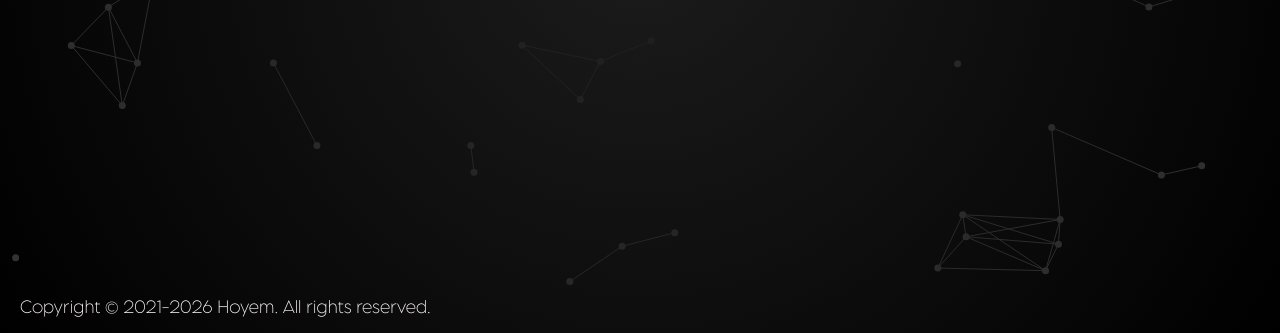
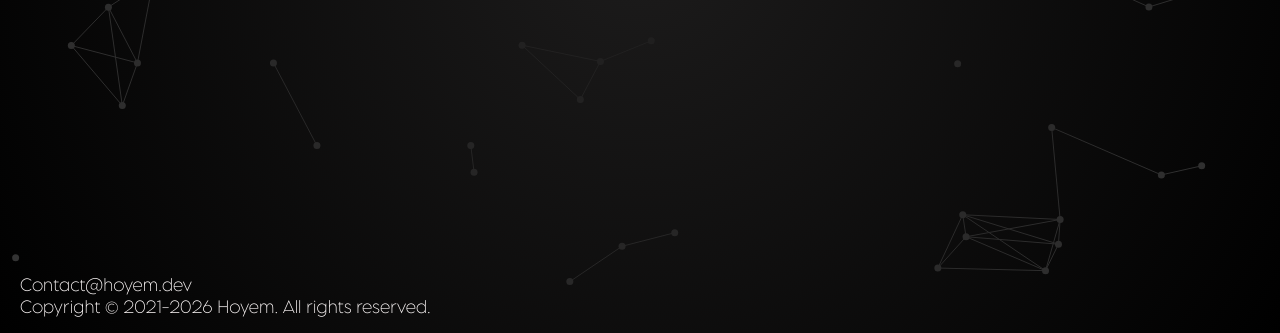
Before and after one commit to GaredJr/Hoyem, a plain HTML site: page index.html in a window 1280 px wide. Shown: the part 467-800 px from the top of the page. Drawn offline with Linux system fonts and the light colour scheme.

Commit message:
Add contact email to footer
Include Contact@hoyem.dev in the footer paragraph and add a line break to separate the email from the existing copyright notice in index.html.

```diff
--- a/index.html
+++ b/index.html
@@ -33,7 +33,7 @@
           </div>
         </div>
       </div>
-      <p id="copyright">Copyright © 2021-2026 Hoyem. All rights reserved.</p>
+      <p id="copyright">Contact@hoyem.dev <br> Copyright © 2021-2026 Hoyem. All rights reserved.</p>
     <script src="components/particles.js"></script>
   </body>
 </html>
```
